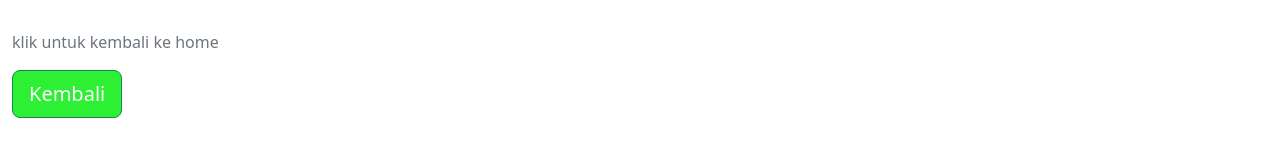
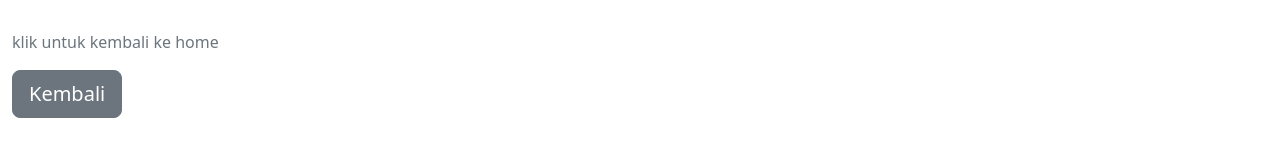
Before and after one commit to Irgicahya/perpus_digital20, a Nuxt app: page /pengunjung in a window 1280 px wide. Shown: the part 350-506 px from the top of the page. Built offline with nearby package versions, Linux system fonts and the light colour scheme; no server answers; the database is empty.

Commit message:
Update index.vue

```diff
--- a/pages/pengunjung/index.vue
+++ b/pages/pengunjung/index.vue
@@ -33,7 +33,7 @@
   </div>
   <div class="my-3 text-muted">klik untuk kembali ke home</div>
   <nuxt-link to="/">
-        <button type="submit" class="btn btn-success btn-lg rounded-3 px-3">Kembali</button>
+        <button type="submit" class="btn btn-secondary btn-lg rounded-3 px-3">Kembali</button>
 </nuxt-link>
 </div>
 </template>
```
